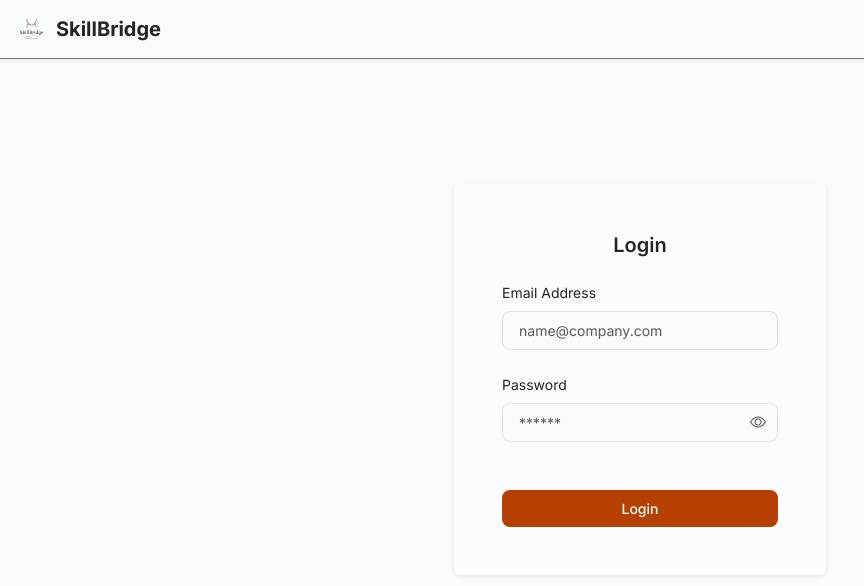
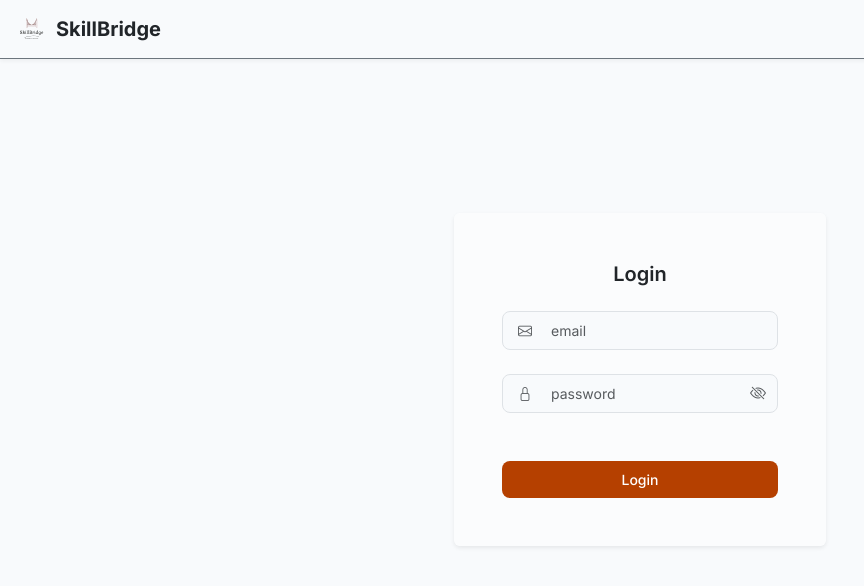
Before and after one commit to sarab-tricon/skillbridge-4, a React (Vite) app in the folder frontend/: page /login in a window 1280 px wide. Shown: the top 586 px of the page, without its empty margins (0-864 px from the left). Built offline with nearby package versions, Linux system fonts and the light colour scheme.

Commit message:
Modified LogIn UI

```diff
--- a/frontend/src/pages/LoginPage.jsx
+++ b/frontend/src/pages/LoginPage.jsx
@@ -49,13 +49,13 @@ const LoginPage = () => {
                                 <h3 className="text-center mb-4">Login</h3>
                                 {error && <div className="alert alert-danger">{error}</div>}
                                 <form onSubmit={handleSubmit}>
-                                    <div className="mb-4">
-                                        <label htmlFor="email" className="form-label">Email Address</label>
+                                    <div className="mb-4 position-relative">
+                                        <i className="bi bi-envelope position-absolute start-0 top-50 translate-middle-y ms-3 text-muted"></i>
                                         <input
                                             id="email"
                                             type="email"
-                                            className="form-control form-control-lg"
-                                            placeholder="name@company.com"
+                                            className="form-control form-control-lg ps-5"
+                                            placeholder="email"
                                             value={email}
                                             onChange={(e) => setEmail(e.target.value)}
                                             required
@@ -63,14 +63,14 @@ const LoginPage = () => {
                                         />
                                     </div>
                                     <div className="mb-5">
-                                        <label htmlFor="password" className="form-label">Password</label>
                                         <div className="position-relative">
+                                            <i className="bi bi-lock position-absolute start-0 top-50 translate-middle-y ms-3 text-muted"></i>
                                             <input
                                                 id="password"
                                                 type={showPassword ? "text" : "password"}
-                                                className="form-control form-control-lg"
+                                                className="form-control form-control-lg ps-5"
                                                 style={{ paddingRight: '45px' }}
-                                                placeholder="******"
+                                                placeholder="password"
                                                 value={password}
                                                 onChange={(e) => setPassword(e.target.value)}
                                                 required
@@ -83,7 +83,7 @@ const LoginPage = () => {
                                                 onClick={() => setShowPassword(!showPassword)}
                                                 aria-label={showPassword ? "Hide password" : "Show password"}
                                             >
-                                                <i className={`bi ${showPassword ? 'bi-eye-slash' : 'bi-eye'} text-muted`}></i>
+                                                <i className={`bi ${showPassword ? 'bi-eye' : 'bi-eye-slash'} text-muted`}></i>
                                             </button>
                                         </div>
                                     </div>
```
